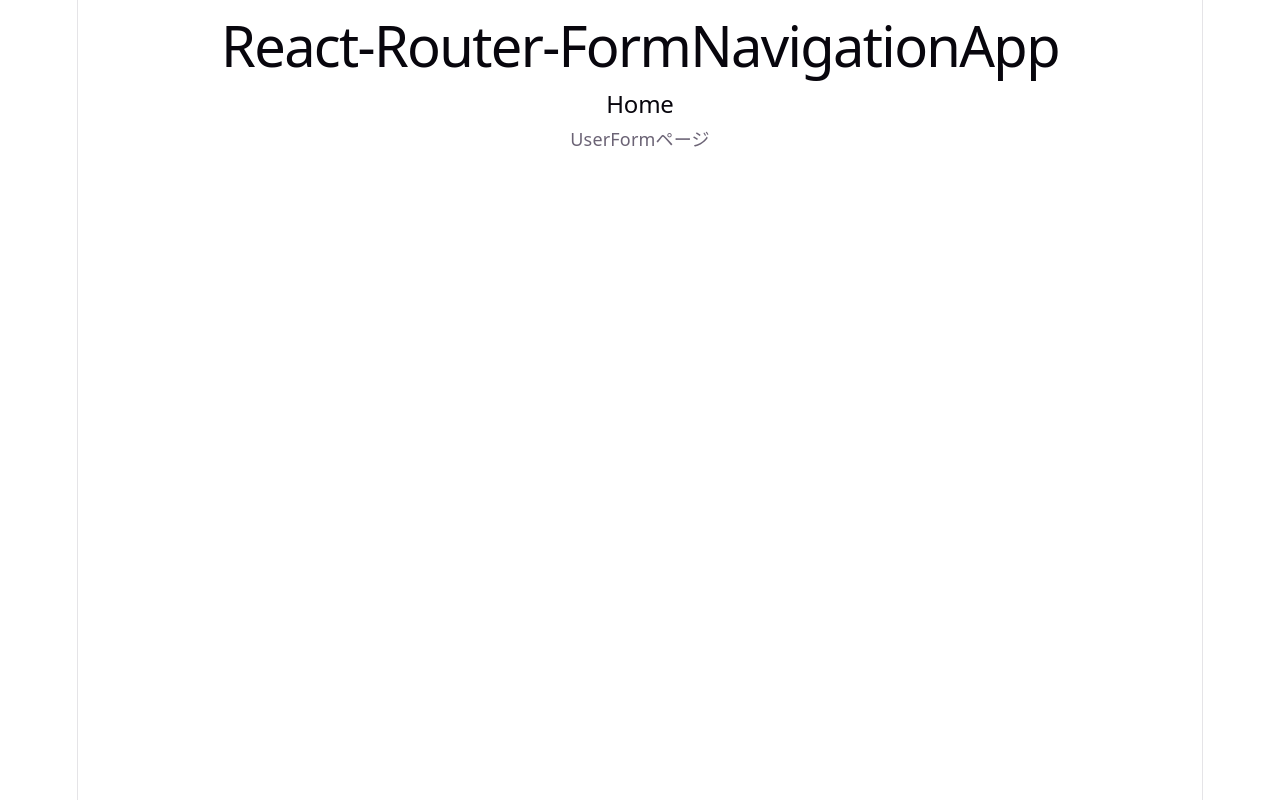
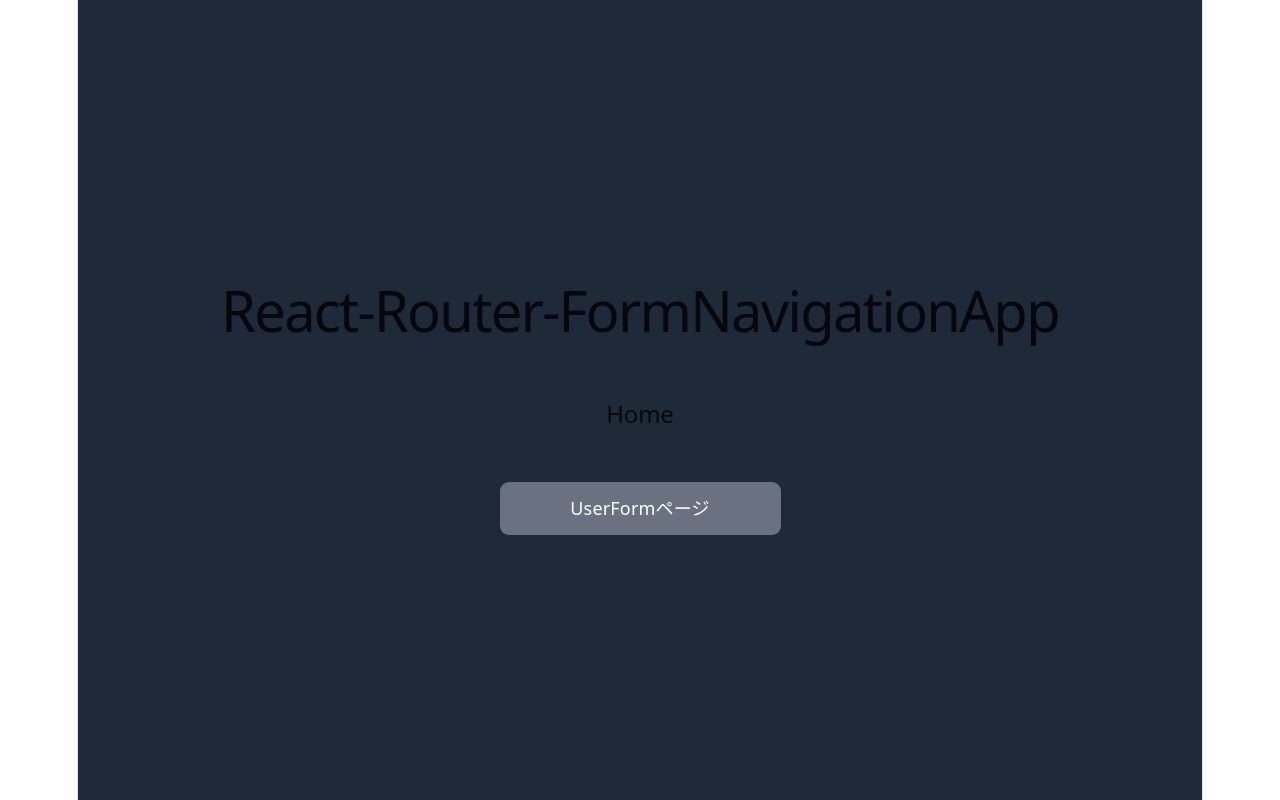
Before and after one commit to TakaDev1/React-Router-FormNavigationApp, a React (Vite) app: page / in a window 1280 px wide. Built offline with nearby package versions, Linux system fonts and the light colour scheme.

Commit message:
style: Project Adjustment Design

```diff
--- a/src/App.tsx
+++ b/src/App.tsx
@@ -6,7 +6,7 @@ import Complete from "./pages/Complete";
 
 function App() {
   return (
-    <div>
+    <div className="min-h-screen bg-gray-800 flex flex-col justify-center">
       <BrowserRouter>
         <h1>React-Router-FormNavigationApp</h1>
         <Routes>
--- a/src/pages/Home.tsx
+++ b/src/pages/Home.tsx
@@ -3,8 +3,13 @@ import { Link } from "react-router";
 const Home = () => {
   return (
     <div>
-      <h2>Home</h2>
-      <Link to="/form">UserFormページ</Link>
+      <h2 className="py-10">Home</h2>
+      <Link
+        to="/form"
+        className="bg-gray-500 text-white cursor-pointer py-3 hover:opacity-80 transition w-1/4 inline-block rounded-lg"
+      >
+        UserFormページ
+      </Link>
     </div>
   );
 };
--- a/src/pages/UserForm.tsx
+++ b/src/pages/UserForm.tsx
@@ -10,7 +10,7 @@ const UserForm = () => {
   };
   return (
     <div>
-      <h2>UserForm</h2>
+      <h2 className="py-10">UserForm</h2>
       <form onSubmit={handleComplete}>
         <label htmlFor="name">
           <input type="text" id="name" />
```
